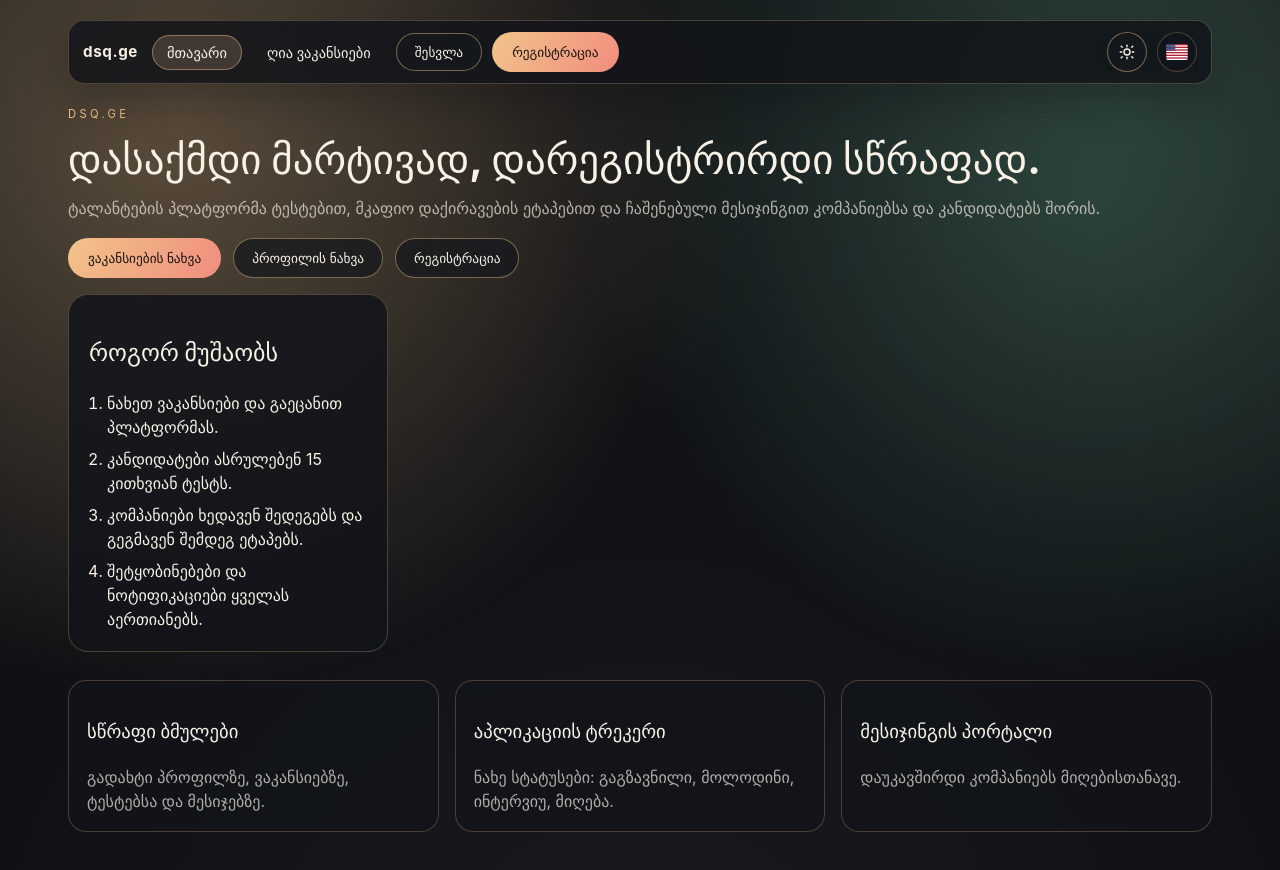
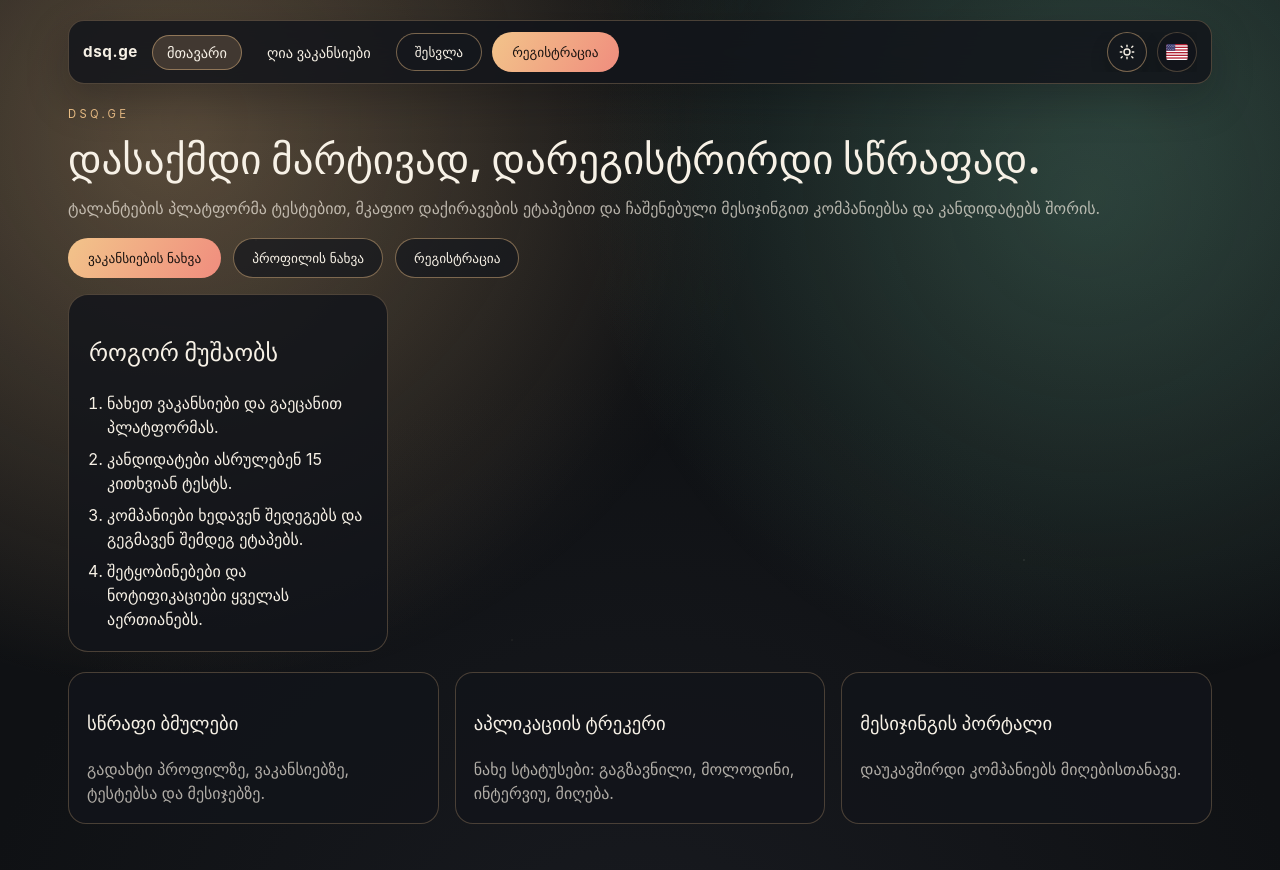
Before and after one commit to ShengeliaGI/dsq.ge, a React (Vite) app: page / in a window 1280 px wide. Shown: the top 870 px of the page. Built offline with nearby package versions, Linux system fonts and the light colour scheme; no server answers.

Commit message:
Tighten content spacing

```diff
--- a/src/App.css
+++ b/src/App.css
@@ -66,6 +66,7 @@
 
 .main-content {
   min-width: 0;
+  margin-top: 0;
 }
 
 .nav-content {
@@ -298,10 +299,11 @@ input::placeholder {
 
 .page {
   display: grid;
-  gap: 28px;
+  gap: 20px;
   animation: pageFade 0.5s ease;
   position: relative;
   z-index: 1;
+  margin-top: 0;
 }
 
 .page-header {
```
